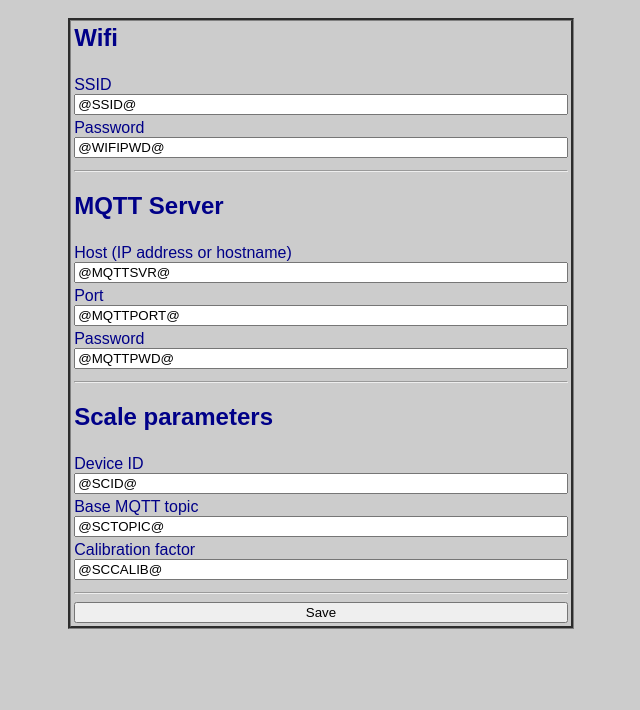
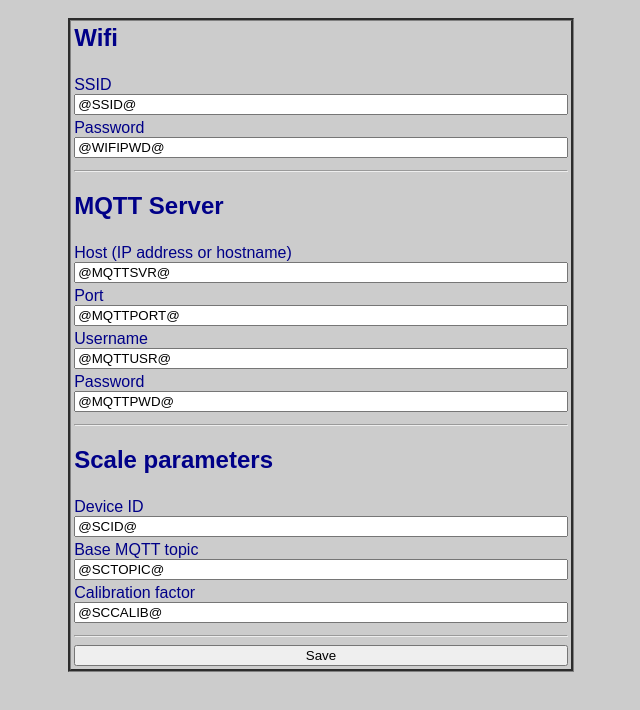
Before and after one commit to EverythingSmartHome/mqtt-bed-sensor, a plain HTML site: page Bed_Sensor/data/index.html in a window 1280 px wide. Shown: the part 66-776 px from the top of the page, without its empty margins (319-959 px from the left). Drawn offline with Linux system fonts and the light colour scheme.

Commit message:
Integrate with scale

```diff
--- a/Bed_Sensor/data/index.html
+++ b/Bed_Sensor/data/index.html
@@ -57,6 +57,13 @@
 
         <tr>
           <td>
+            <label>Username</label>
+            <input type="text" name="mqtt_user" value="@MQTTUSR@">
+          </td>
+        </tr>
+
+        <tr>
+          <td>
             <label>Password</label>
             <input type="text" name="mqtt_password" value="@MQTTPWD@">
           </td>
--- a/Bed_Sensor/data/substitutions.json
+++ b/Bed_Sensor/data/substitutions.json
@@ -5,6 +5,7 @@
       "@WIFIPWD@": "wifi_password",
       "@MQTTSVR@": "mqtt_host",
       "@MQTTPORT@": "mqtt_port",
+      "@MQTTUSR@": "mqtt_user",
       "@MQTTPWD@": "mqtt_password",
       "@SCID@": "device_id",
       "@SCTOPIC@": "base_topic",
```
Also changed, not shown: 6 other files.
